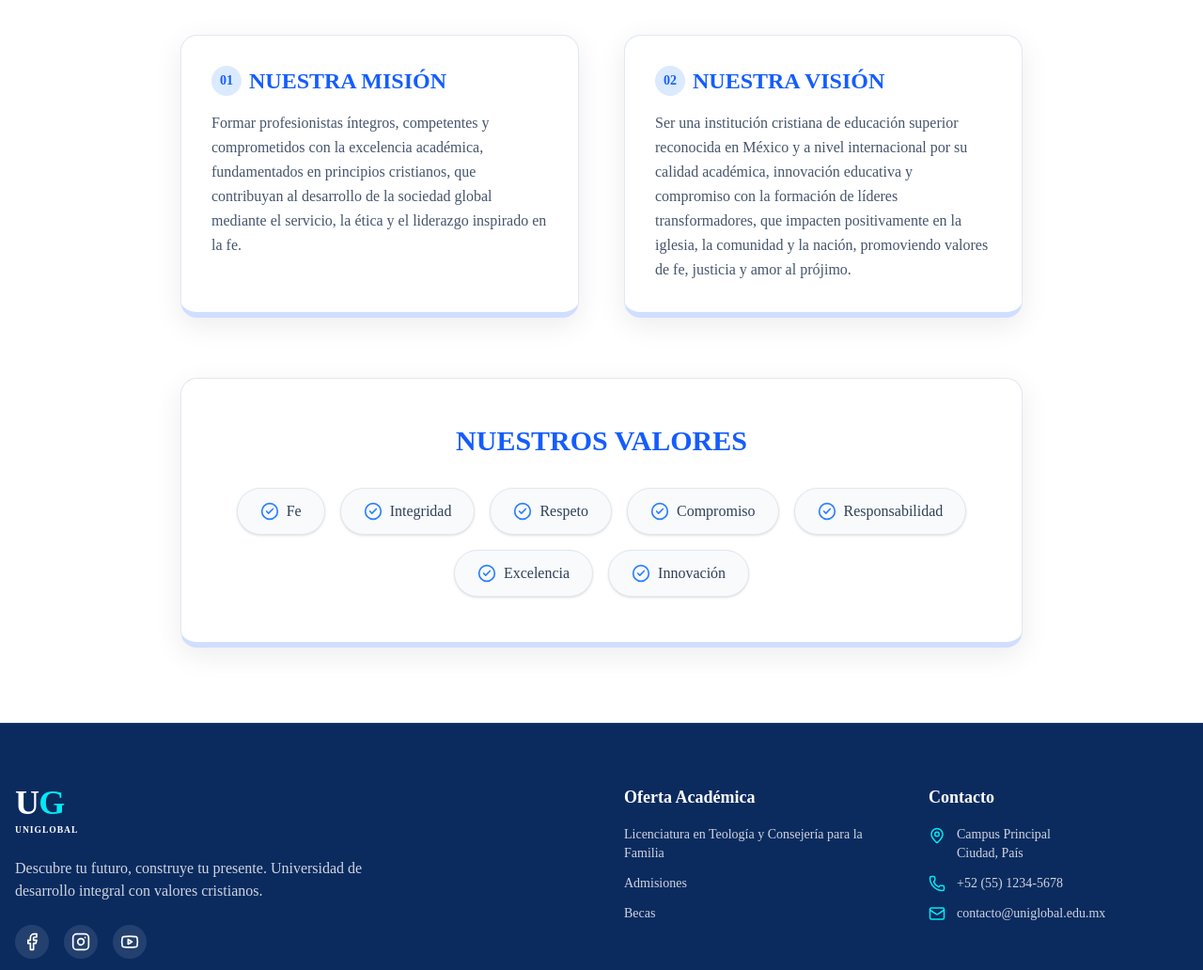
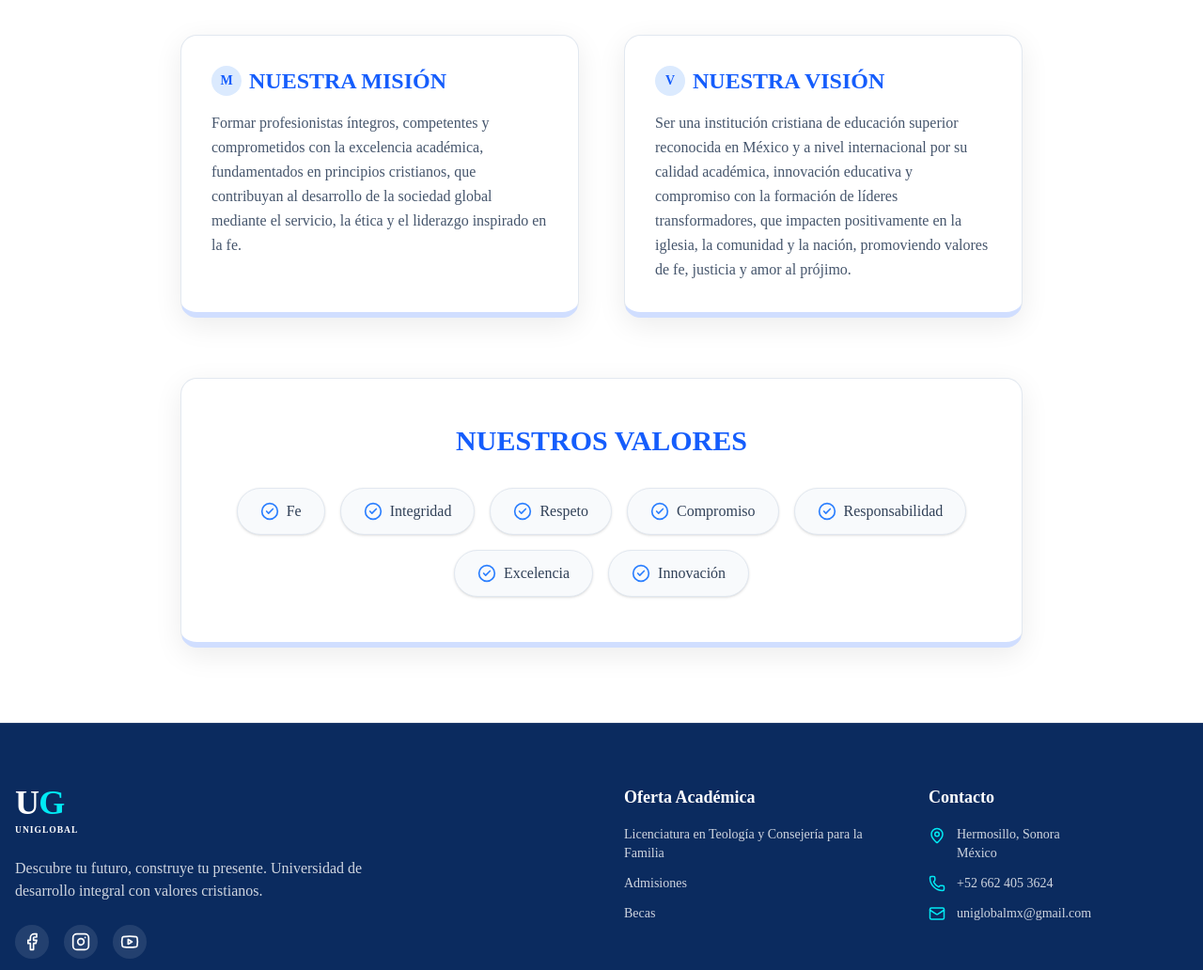
Before and after one commit to universidaduniglobal/antigravity, a Next.js app: page /nosotros in a window 1280 px wide. Shown: the part 801-1833 px from the top of the page at 94% size. Built offline with nearby package versions, Linux system fonts and the light colour scheme.

Commit message:
feat: update footer with official contact information

```diff
--- a/src/app/nosotros/page.tsx
+++ b/src/app/nosotros/page.tsx
@@ -60,7 +60,7 @@ export default function NosotrosPage() {
               {/* Misión */}
               <div className="bg-white dark:bg-slate-900 p-8 rounded-3xl border border-slate-200 dark:border-slate-800 shadow-[0_8px_30px_rgb(0,0,0,0.08)] border-b-[6px] border-b-blue-600/20 hover:-translate-y-1 transition-transform duration-300">
                 <h2 className="text-2xl font-bold text-blue-600 dark:text-blue-400 mb-4 flex items-center gap-2">
-                  <span className="w-8 h-8 rounded-full bg-blue-100 dark:bg-blue-900/50 text-blue-600 dark:text-blue-400 flex items-center justify-center text-sm">01</span>
+                  <span className="w-8 h-8 rounded-full bg-blue-100 dark:bg-blue-900/50 text-blue-600 dark:text-blue-400 flex items-center justify-center text-sm">M</span>
                   NUESTRA MISIÓN
                 </h2>
                 <p className="text-slate-600 dark:text-slate-300 leading-relaxed">
@@ -71,7 +71,7 @@ export default function NosotrosPage() {
               {/* Visión */}
               <div className="bg-white dark:bg-slate-900 p-8 rounded-3xl border border-slate-200 dark:border-slate-800 shadow-[0_8px_30px_rgb(0,0,0,0.08)] border-b-[6px] border-b-blue-600/20 hover:-translate-y-1 transition-transform duration-300">
                 <h2 className="text-2xl font-bold text-blue-600 dark:text-blue-400 mb-4 flex items-center gap-2">
-                  <span className="w-8 h-8 rounded-full bg-blue-100 dark:bg-blue-900/50 text-blue-600 dark:text-blue-400 flex items-center justify-center text-sm">02</span>
+                  <span className="w-8 h-8 rounded-full bg-blue-100 dark:bg-blue-900/50 text-blue-600 dark:text-blue-400 flex items-center justify-center text-sm">V</span>
                   NUESTRA VISIÓN
                 </h2>
                 <p className="text-slate-600 dark:text-slate-300 leading-relaxed">
--- a/src/components/footer.tsx
+++ b/src/components/footer.tsx
@@ -38,7 +38,7 @@ export function Footer() {
             Descubre tu futuro, construye tu presente. Universidad de desarrollo integral con valores cristianos.
           </p>
           <div className="flex gap-4">
-            <Link href="#" className="bg-primary-foreground/10 p-2 rounded-full hover:bg-accent hover:text-primary transition-all">
+            <Link href="https://www.facebook.com/profile.php?id=61583471280190" target="_blank" rel="noopener noreferrer" className="bg-primary-foreground/10 p-2 rounded-full hover:bg-accent hover:text-primary transition-all">
               <Facebook size={20} />
             </Link>
             <Link href="#" className="bg-primary-foreground/10 p-2 rounded-full hover:bg-accent hover:text-primary transition-all">
@@ -53,8 +53,8 @@ export function Footer() {
         <div>
           <h3 className="font-semibold text-lg mb-4 text-white">Oferta Académica</h3>
           <ul className="space-y-3 text-primary-foreground/80 text-sm">
-            <li><Link href="#" className="hover:text-accent transition-colors">Licenciatura en Teología y Consejería para la Familia</Link></li>
-            <li><Link href="#" className="hover:text-accent transition-colors">Admisiones</Link></li>
+            <li><Link href="/carreras/teologia" className="hover:text-accent transition-colors">Licenciatura en Teología y Consejería para la Familia</Link></li>
+            <li><Link href="/#admisiones" className="hover:text-accent transition-colors">Admisiones</Link></li>
             <li><Link href="#" className="hover:text-accent transition-colors">Becas</Link></li>
           </ul>
         </div>
@@ -64,15 +64,15 @@ export function Footer() {
           <ul className="space-y-3 text-primary-foreground/80 text-sm">
             <li className="flex items-start gap-3">
               <MapPin size={18} className="text-accent shrink-0 mt-0.5" />
-              <span>Campus Principal<br/>Ciudad, País</span>
+              <span>Hermosillo, Sonora<br/>México</span>
             </li>
             <li className="flex items-center gap-3">
               <Phone size={18} className="text-accent shrink-0" />
-              <span>+52 (55) 1234-5678</span>
+              <span>+52 662 405 3624</span>
             </li>
             <li className="flex items-center gap-3">
               <Mail size={18} className="text-accent shrink-0" />
-              <span>contacto@uniglobal.edu.mx</span>
+              <span>uniglobalmx@gmail.com</span>
             </li>
           </ul>
         </div>
```
